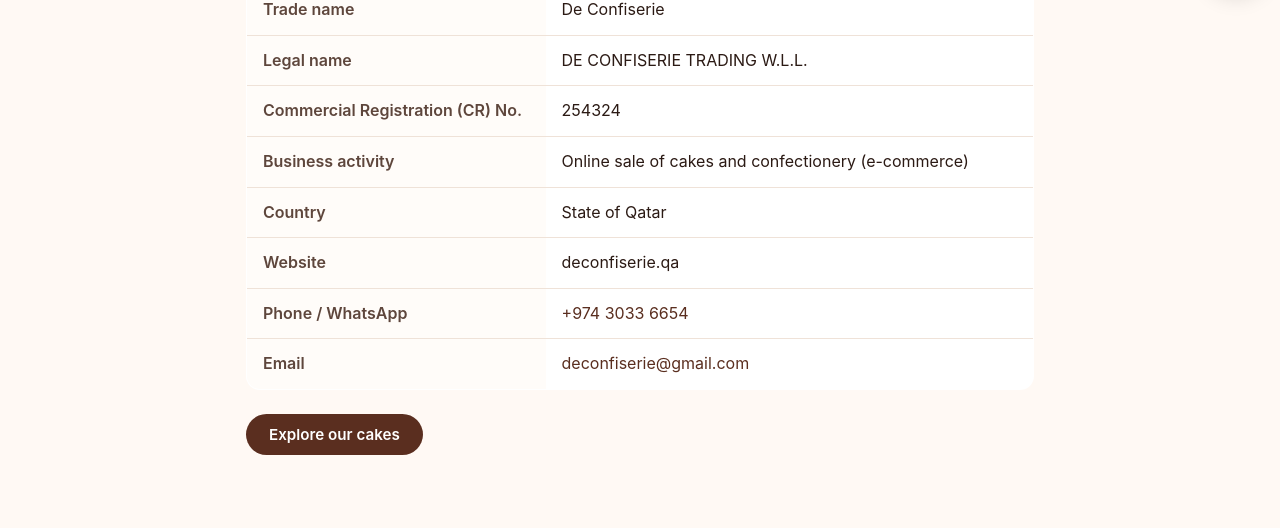
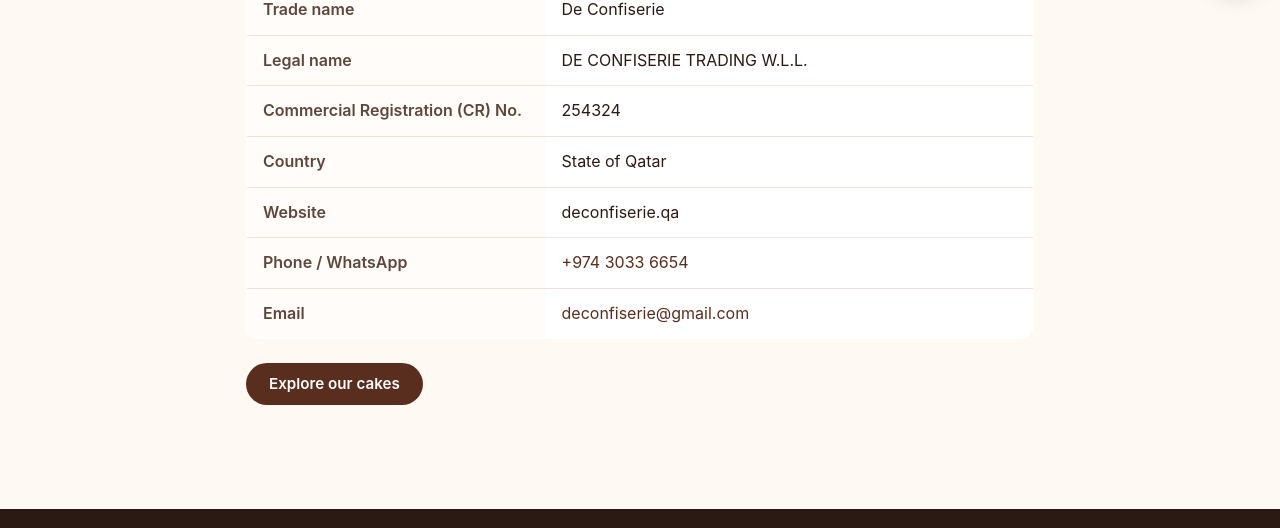
Before and after one commit to addressgatewaytech/deconfiserie, a plain HTML site: page about.html in a window 1280 px wide. Shown: the part 798-1326 px from the top of the page. Drawn offline with Linux system fonts and the light colour scheme.

Commit message:
Remove business activity row from about.html

```diff
--- a/about.html
+++ b/about.html
@@ -47,7 +47,6 @@
 <tr><th>Legal name</th><td>DE CONFISERIE TRADING W.L.L.</td></tr>
 <tr><th>Commercial Registration (CR) No.</th><td>254324</td></tr>
 <tr id="licRow" hidden><th>E-Commerce Licence No.</th><td id="licVal"></td></tr>
-<tr><th>Business activity</th><td>Online sale of cakes and confectionery (e-commerce)</td></tr>
 <tr><th>Country</th><td>State of Qatar</td></tr>
 <tr><th>Website</th><td>deconfiserie.qa</td></tr>
 <tr><th>Phone / WhatsApp</th><td><a href="tel:+97430336654">+974 3033 6654</a></td></tr>
```
